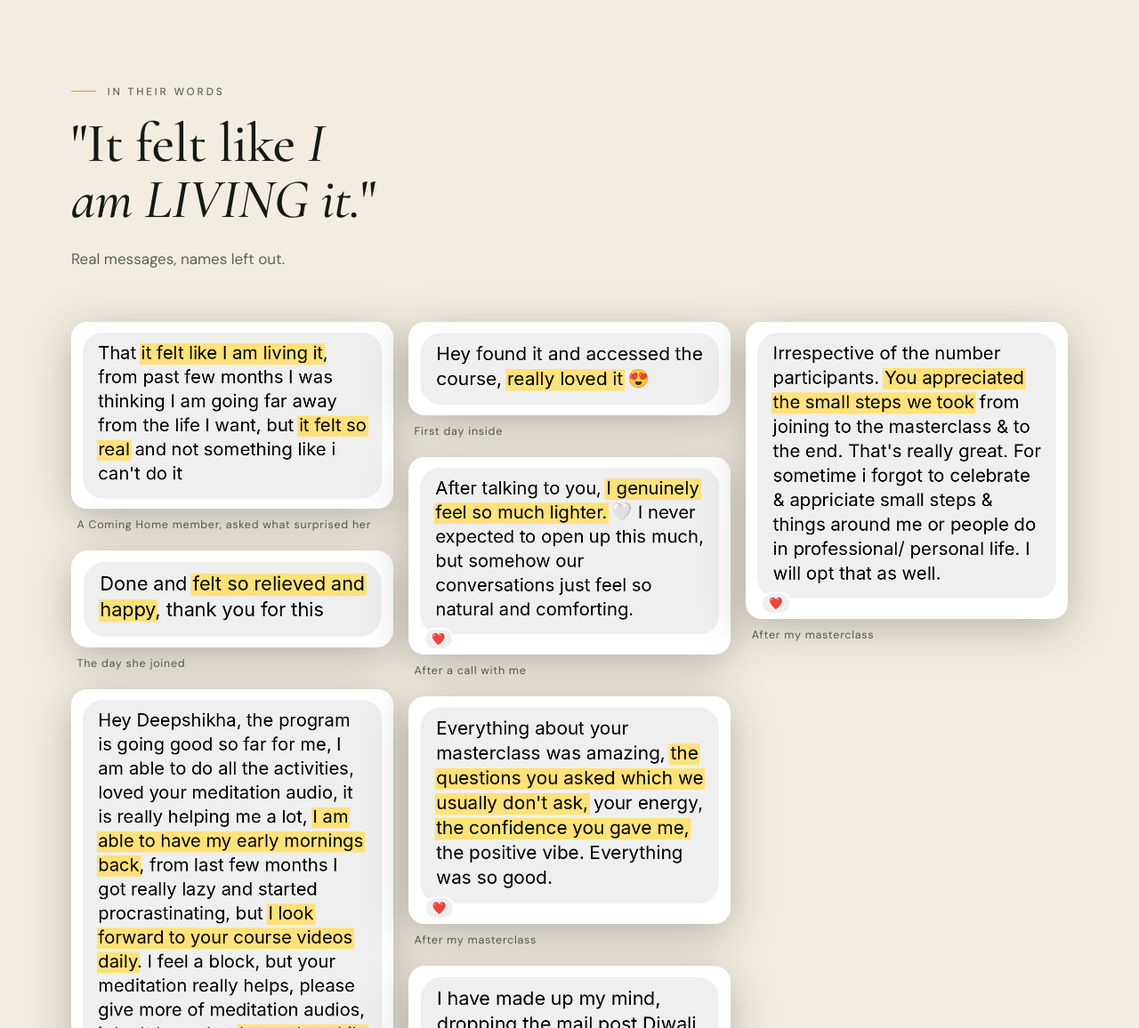
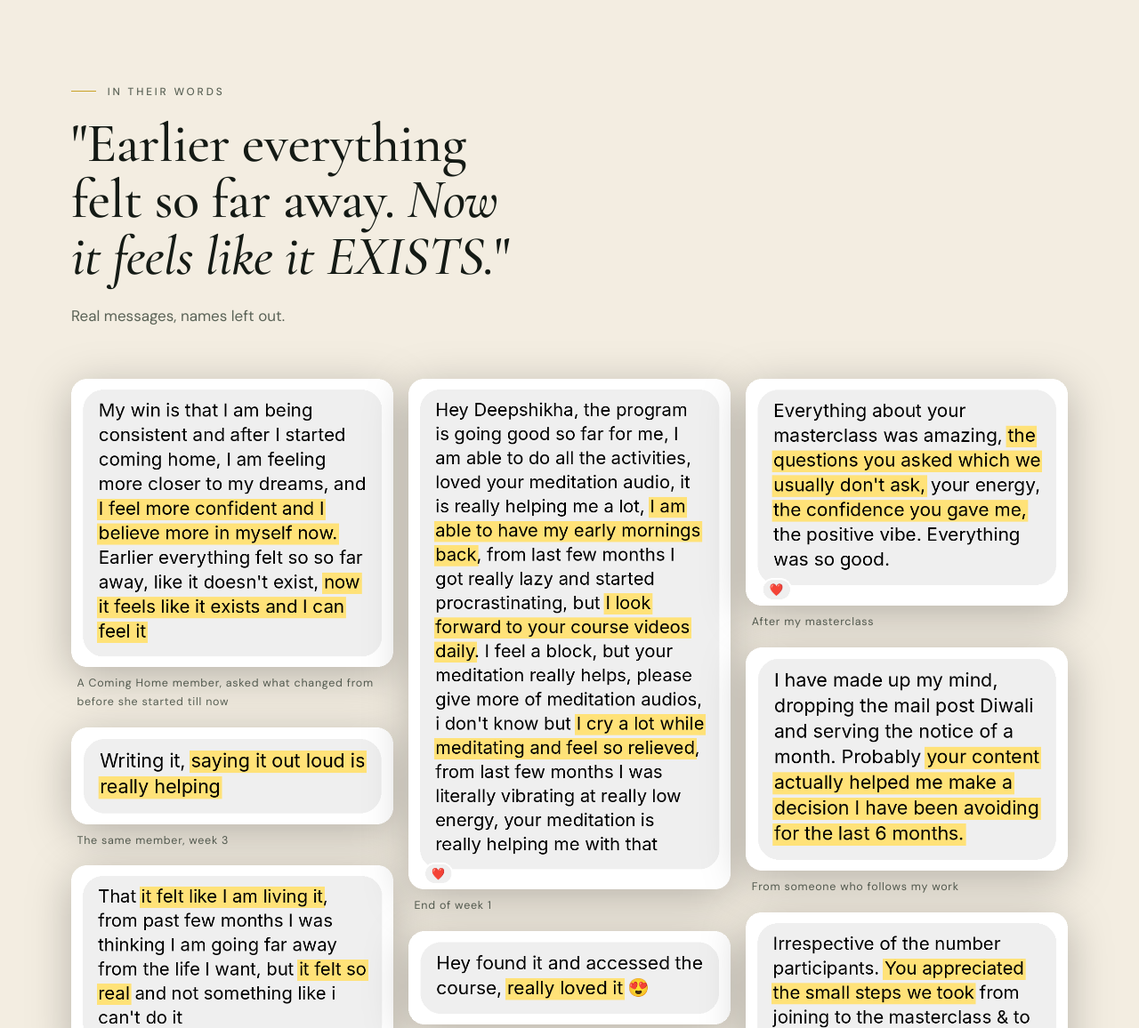
Before and after one commit to deepshikhagovil-pixel/toseeasitis-website, a plain HTML site: page coming-home.html in a window 1280 px wide. Shown: the part 7740-8896 px from the top of the page at 89% size. Drawn offline with nearby package versions, Linux system fonts and the light colour scheme.

Commit message:
Website: lead testimonial
Co-Authored-By: Claude Opus 5.5 <noreply@anthropic.com>
Claude-Session: https://claude.ai/code/session_01CyaY9SvnjK7DZTafy9cMrn

```diff
--- a/coming-home.html
+++ b/coming-home.html
@@ -115,9 +115,11 @@
 
 <section><div class="wrap stack-lg">
   <div class="stack read"><p class="label">In their words</p>
-  <h2>"It felt like <em>I am LIVING it.</em>"</h2>
+  <h2>"Earlier everything felt so far away. <em>Now it feels like it EXISTS.</em>"</h2>
   <p class="soft">Real messages, names left out.</p></div>
   <div class="wall">
+    <figure><img src="assets/img/msg-nishtha-change.png" alt="Message: My win is that I am being consistent and after I started coming home, I am feeling more closer to my dreams, I feel more confident and I believe more in myself now. Earlier everything felt so so far away, like it doesn't exist, now it feels like it exists and I can feel it" loading="lazy"><figcaption>A Coming Home member, asked what changed from before she started till now</figcaption></figure>
+    <figure><img src="assets/img/msg-nishtha-activities.png" alt="Message: Writing it, saying it out loud is really helping" loading="lazy"><figcaption>The same member, week 3</figcaption></figure>
     <figure><img src="assets/img/msg-1.png" alt="Message: That it felt like I am living it, from past few months I was thinking I am going far away from the life I want, but it felt so real and not something like I can't do it" loading="lazy"><figcaption>A Coming Home member, asked what surprised her</figcaption></figure>
     <figure><img src="assets/img/msg-4.png" alt="Message: Done and felt so relieved and happy, thank you for this" loading="lazy"><figcaption>The day she joined</figcaption></figure>
     <figure><img src="assets/img/msg-2.png" alt="Message: the program is going good, loved your meditation audio, I am able to have my early mornings back, I look forward to your course videos daily, I cry a lot while meditating and feel so relieved" loading="lazy"><figcaption>End of week 1</figcaption></figure>
```
Also changed, not shown: index.html (+1 -0 lines), assets/img/msg-nishtha-activities.png (added), assets/img/msg-nishtha-change.png (added).
